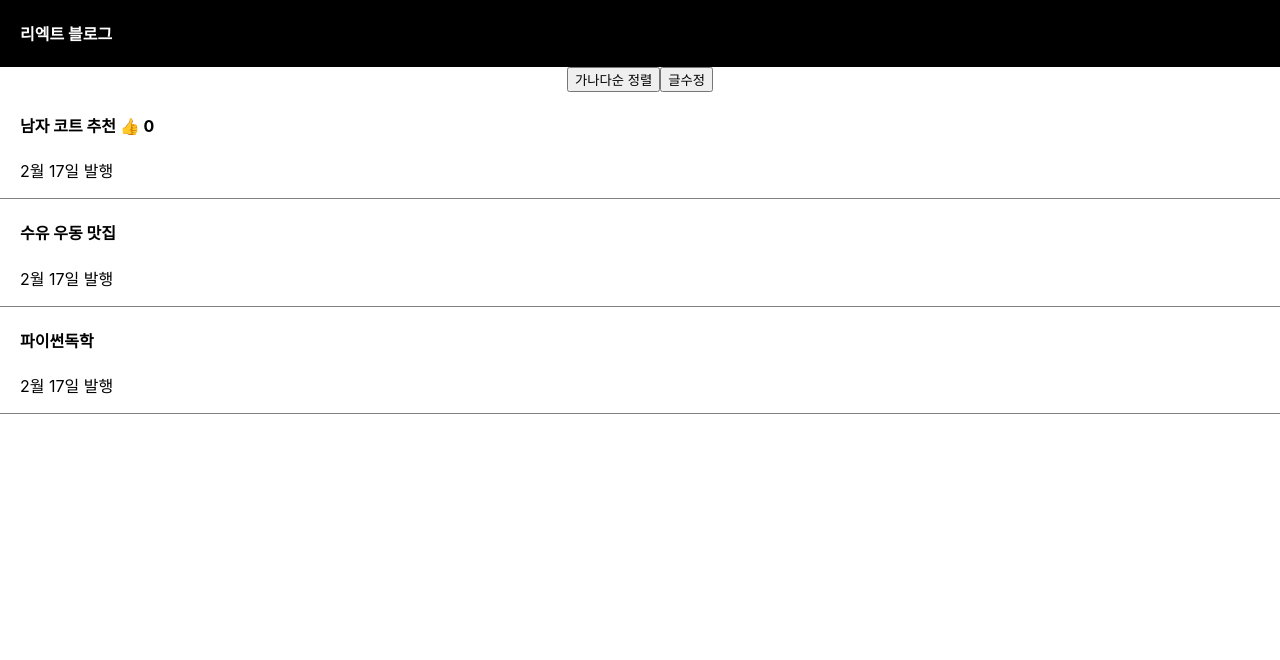
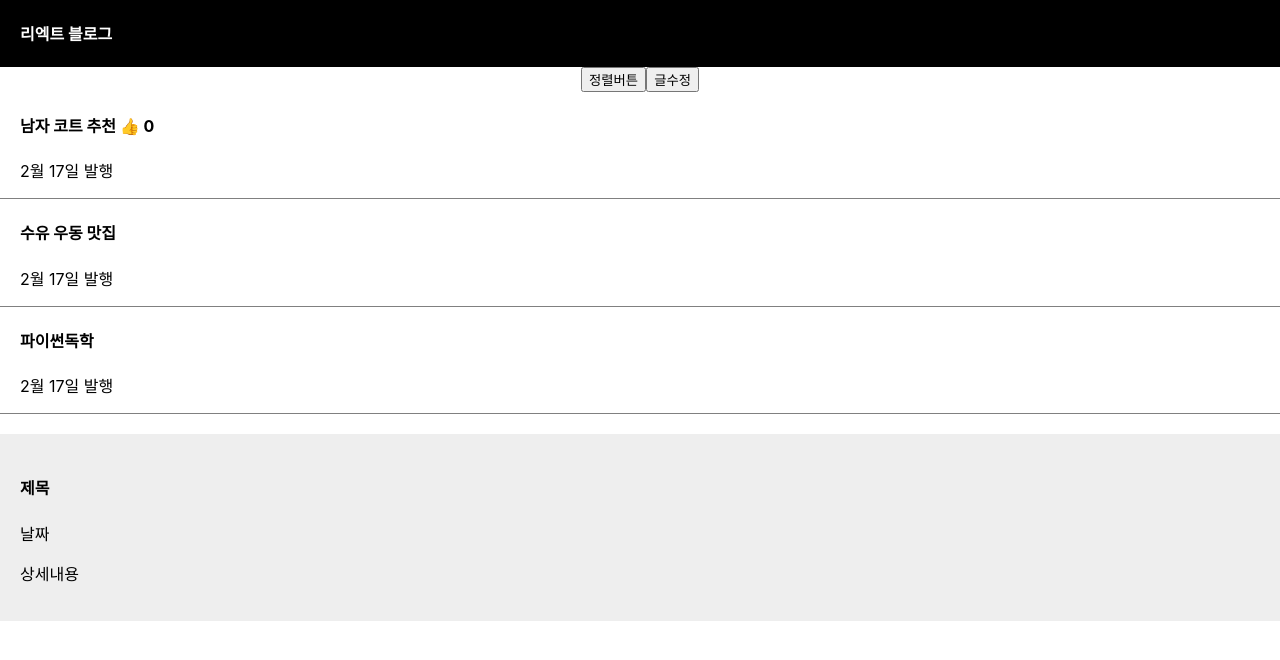
Before and after one commit to orangecalvin/react, a React (Create React App) app: page / in a window 1280 px wide. Shown: the top 660 px of the page. Built offline with nearby package versions, Linux system fonts and the light colour scheme.

Commit message:
리엑트 ~1-7

```diff
--- a/src/App.css
+++ b/src/App.css
@@ -22,6 +22,15 @@
   text-align: left;
   border-bottom:1px solid gray ;
 }
+
+.modal {
+  margin-top: 20px;
+  padding: 20px;
+  background: #eee;
+  text-align: left;
+}
+
+
 
 .black-nav {
   display: flex;
--- a/src/App.js
+++ b/src/App.js
@@ -6,13 +6,10 @@
 
 function App() {
   let post = '수유 우동 맛집';
-  let [글제목, 글제목변경] = useState(['남자 코트 추천','수유 우동 맛집','파이썬독학' ]);
+  let [글제목, 글제목변경] = useState(['남자 코트 추천', '수유 우동 맛집', '파이썬독학']);
   let [따봉, 따봉변경] = useState(0);
 
-  let 함수 = () => 따봉변경(따봉+1);
-
-
-
+  let 함수 = () => 따봉변경(따봉 + 1);
 
 
 
@@ -22,28 +19,45 @@
         <h4>리엑트 블로그</h4>
       </div>
 
-          <button>가나다순 정렬</button>
+      <button onClick={() => {
+        let copy = [...글제목];
+        copy.sort();
+        글제목변경(copy)
+      }}> 정렬버튼 </button>
 
-          <button onClick={() => {
-            let copy = [...글제목];
-            copy[0] = '여자코트 추천';
-            글제목변경(copy);
-            }}>글수정</button>
+      <button onClick={() => {
+        let copy = [...글제목];
+        copy[0] = '여자코트 추천';
+        글제목변경(copy);
+      }}>글수정</button>
 
       <div className="list">
-        <h4>{ 글제목[0] } <span onClick={ 함수 }>👍</span> { 따봉 } </h4>
+        <h4>{글제목[0]} <span onClick={함수}>👍</span> {따봉} </h4>
         <p>2월 17일 발행</p>
       </div>
       <div className="list">
-        <h4>{ 글제목[1] }</h4>
+        <h4>{글제목[1]}</h4>
         <p>2월 17일 발행</p>
       </div>
       <div className="list">
-        <h4>{ 글제목[2] }</h4>
+        <h4>{글제목[2]}</h4>
         <p>2월 17일 발행</p>
       </div>
+
+      <Modal/>
+
+
     </div>
   );
 }
 
+function Modal() {
+  return (
+    <div className='modal'>
+      <h4>제목</h4>
+      <p>날짜</p>
+      <p>상세내용</p>
+    </div>
+  )
+}
 export default App;
```
